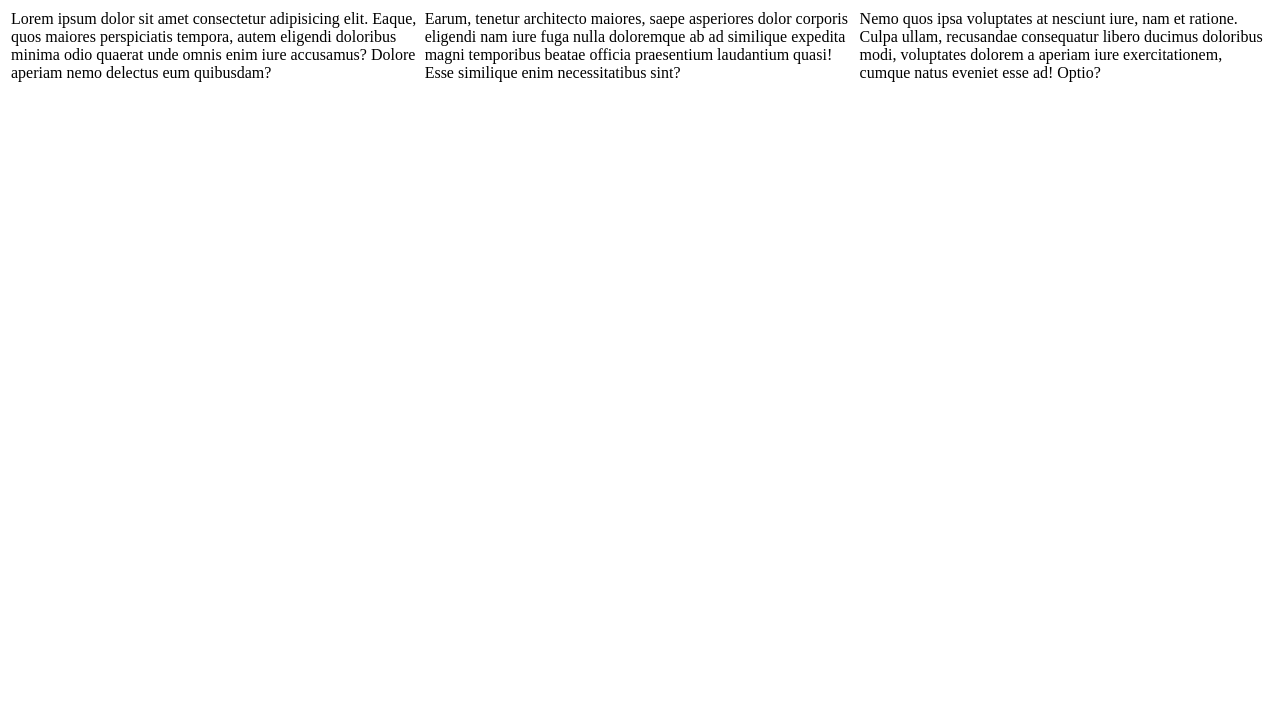
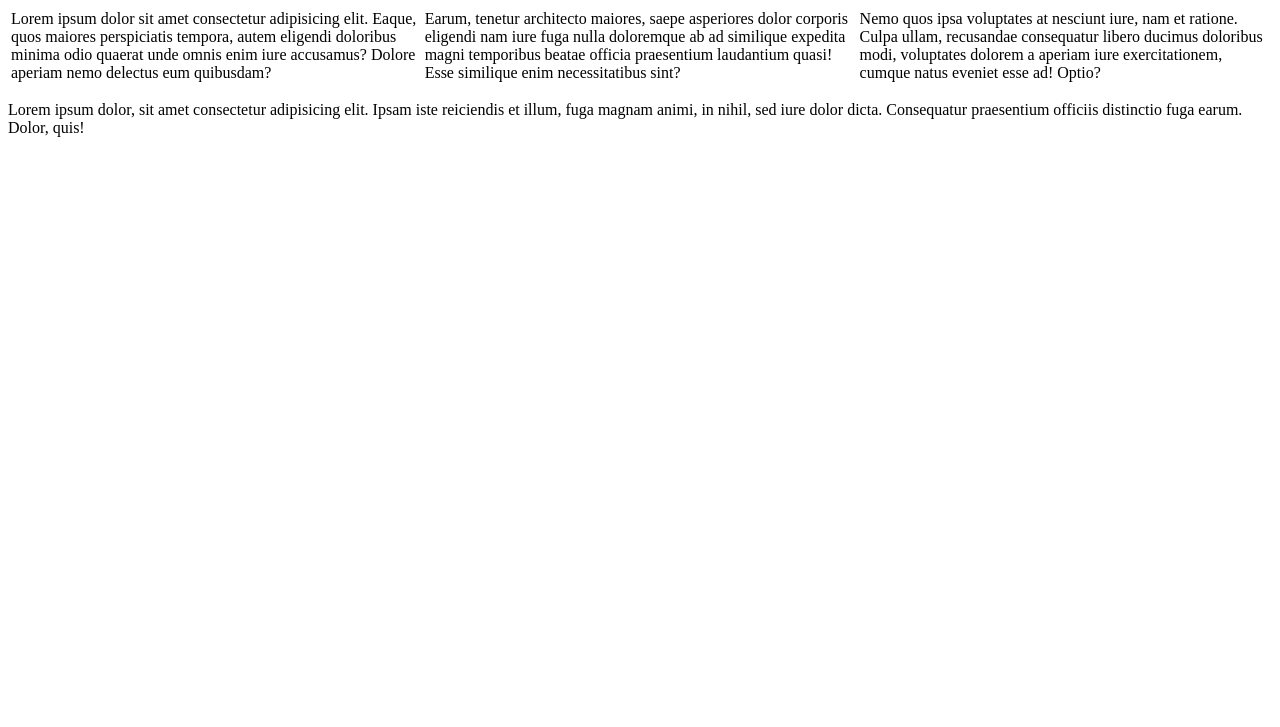
Before and after one commit to Sotatek-AnNguyen8/git-demo, a website: page src/index.html in a window 1280 px wide. Shown: the part 73-800 px from the top of the page. Drawn offline with Linux system fonts and the light colour scheme.

Commit message:
chore: update

```diff
--- a/src/index.html
+++ b/src/index.html
@@ -31,5 +31,12 @@
         </tr>
       </tbody>
     </table>
+    <div>
+      <p>
+        Lorem ipsum dolor, sit amet consectetur adipisicing elit. Ipsam iste
+        reiciendis et illum, fuga magnam animi, in nihil, sed iure dolor dicta.
+        Consequatur praesentium officiis distinctio fuga earum. Dolor, quis!
+      </p>
+    </div>
   </body>
 </html>
```
